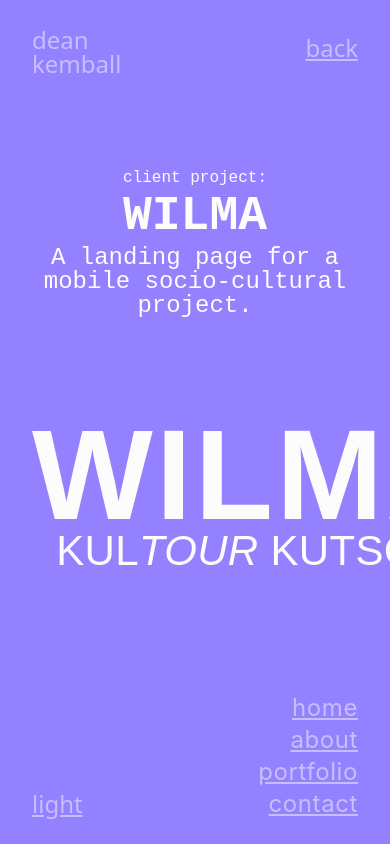
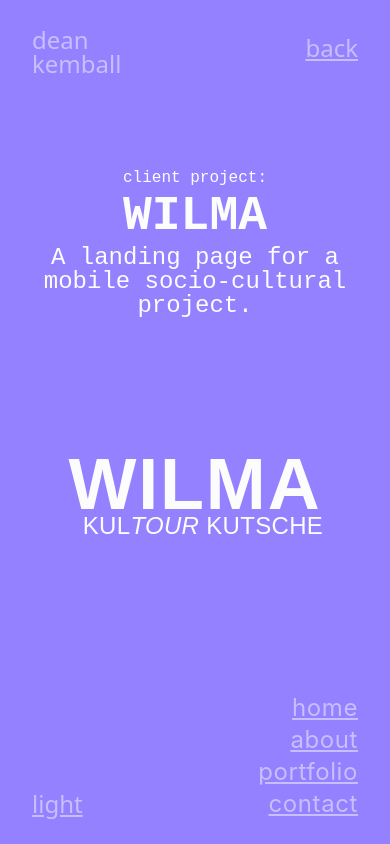
Before and after one commit to deankemball/deankemball, a Next.js app: page /portfolio/wilma in a window 390 px wide. Built offline with nearby package versions, Linux system fonts and the light colour scheme.

Commit message:
fixed size of wilma text and final portfolio item

```diff
--- a/components/pages/portfolio/SectionInfo.tsx
+++ b/components/pages/portfolio/SectionInfo.tsx
@@ -20,13 +20,13 @@ const SectionInfo = ({
   return (
     <div
       className={clsx(
-        "lg:h-screen w-screen px-8 py-20 lg:px-32 flex flex-col lg:justify-center font-ibm snap-y snap-proximity snap-center",
+        "h-screen w-screen lg:px-32 flex flex-col justify-start md:justify-center font-ibm snap-y snap-start",
         bgColor,
         textColor
       )}
     >
-      <div className="lg:columns-2 gap-8 max-w-6xl mx-auto relative">
-        <h1 className="absolute -top-16 font-bold text-5xl lg:text-7xl leading-[52px] lg:leading-[60px]">
+      <div className="lg:columns-2 px-8 py-20  gap-8 max-w-6xl mx-auto relative h-screen overflow-y-scroll">
+        <h1 className="flex font-bold text-5xl lg:text-7xl leading-[52px] lg:leading-[60px]">
           info
         </h1>
         <div className="flex flex-col gap-4 text-2xl lg:text-4xl leading-6 lg:leading-8 font-thin">
--- a/components/pages/portfolio/Wilma.tsx
+++ b/components/pages/portfolio/Wilma.tsx
@@ -39,10 +39,10 @@ const useDeviceSize = () => {
 const Logo = () => {
   return (
     <h1 className="flex flex-1 mx-auto flex-col justify-center items-center font-grotesk lg:-ml-40">
-      <p className="text-9xl xl:text-[156px] font-semibold tracking-wide -mb-5 xl:-mb-8">
+      <p className="text-7xl md:text-9xl xl:text-[156px] font-semibold tracking-wide -mb-3 md:-mb-5 xl:-mb-8">
         WILMA
       </p>
-      <p className="text-[42px] xl:text-[52px] tracking-[0.02rem] font-medium ml-[16px] xl:ml-[32px]">
+      <p className="text-[24px] md:text-[42px] xl:text-[52px] tracking-[0.02rem] font-medium ml-[16px] xl:ml-[32px]">
         KUL<em>TOUR</em> KUTSCHE
       </p>
     </h1>
```
